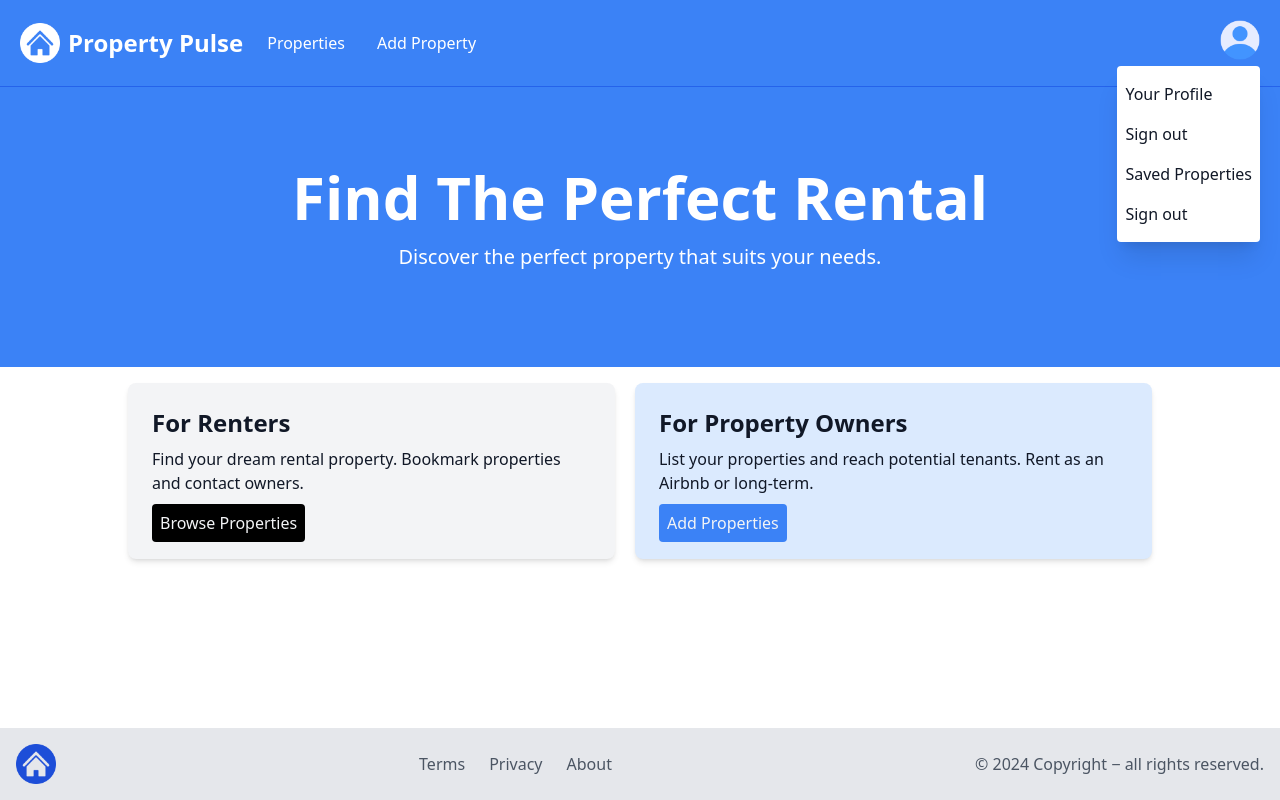
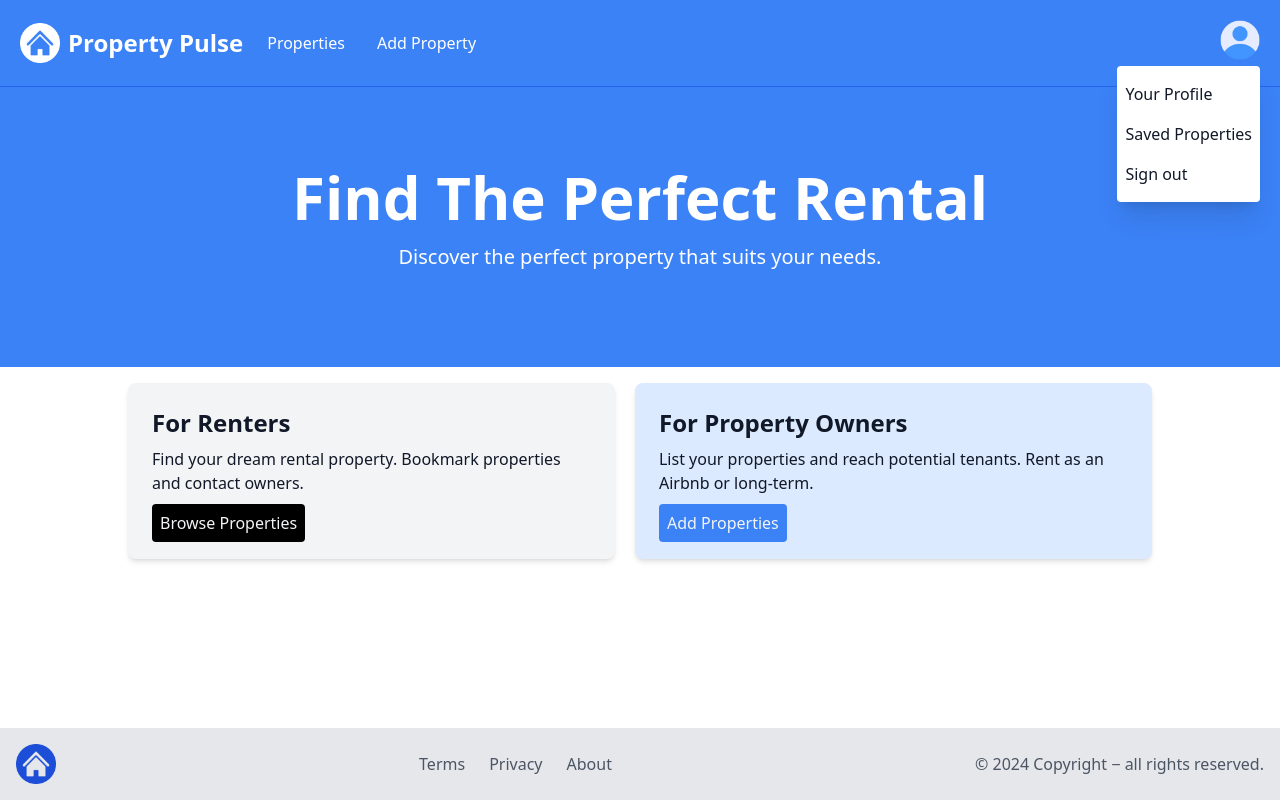
Before and after one commit to D10f/property-pulse, a Next.js app: page / in a window 1280 px wide. Both pictures are taken after a click on the button 1240 px from the left and 40 px from the top of the page. Built offline with nearby package versions, Linux system fonts and the light colour scheme.

Commit message:
Updated to use Link component and better semantic structure

```diff
--- a/src/components/NavAuth.tsx
+++ b/src/components/NavAuth.tsx
@@ -42,14 +42,18 @@ const NavAuth = () => {
                 />
             }
         >
-            {profileLinks.map((link, idx) => (
-                <>
-                    <Link href={link.href} key={idx} className="py-2">
-                        <span>{link.title}</span>
-                    </Link>
+            <ul>
+                {profileLinks.map((link, idx) => (
+                    <li key={idx}  className="py-2">
+                        <Link href={link.href}>
+                            <span>{link.title}</span>
+                        </Link>
+                    </li>
+                ))}
+                <li>
                     <button className="py-2">Sign out</button>
-                </>
-            ))}
+                </li>
+            </ul>
         </Dropdown>
     );
 };
```
